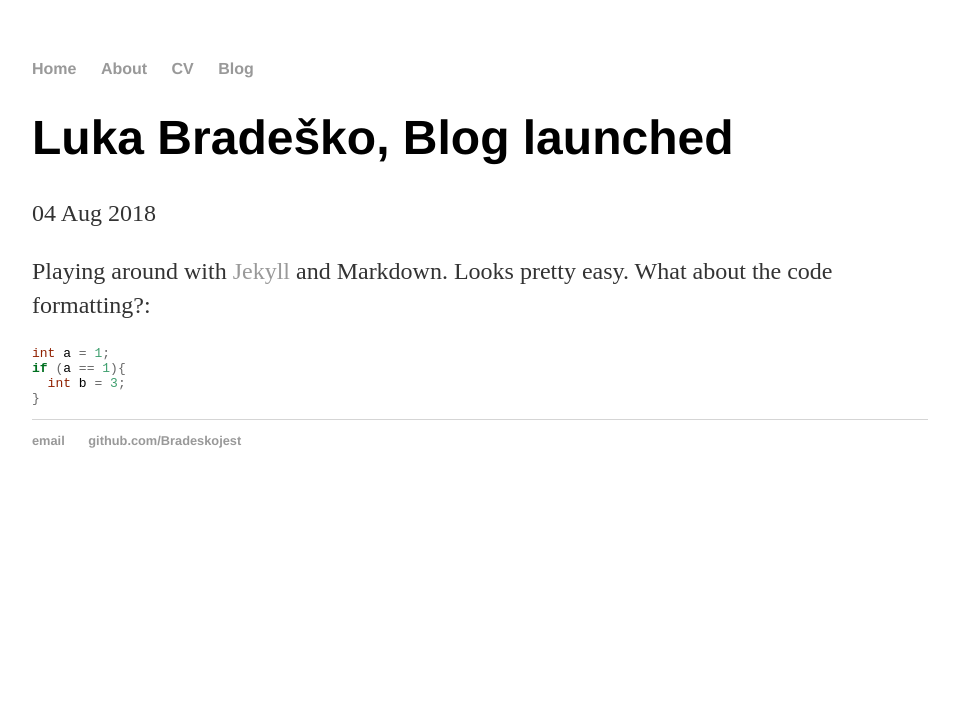
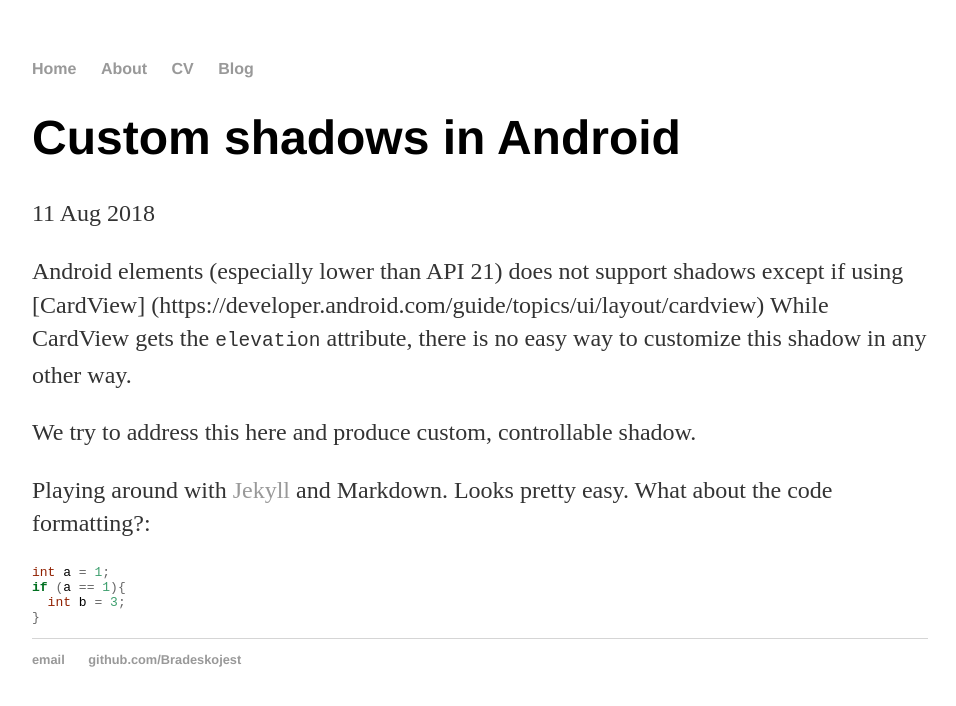
Before and after one commit to lbradesko/lbradesko.github.io, a Jekyll site: the page built from _posts/2018-08-04-lbradesko-blog-started.md, in a window 1280 px wide. Shown: the top 706 px of the page, without its empty margins (160-1116 px from the left). Built offline with Jekyll 4.4.1, drawn with Linux system fonts in a browser that asks for light colours.

Commit message:
Update 2018-08-04-lbradesko-blog-started.md

```diff
--- a/_posts/2018-08-04-lbradesko-blog-started.md
+++ b/_posts/2018-08-04-lbradesko-blog-started.md
@@ -1,8 +1,11 @@
 ---
 layout: post
-title: "Luka Bradeško, Blog launched"
-date: 2018-08-04
+title: "Custom shadows in Android"
+date: 2018-08-11
 ---
+Android elements (especially lower than API 21) does not support shadows except if using [CardView] (https://developer.android.com/guide/topics/ui/layout/cardview) While CardView gets the `elevation` attribute, there is no easy way to customize this shadow in any other way.
+
+We try to address this here and produce custom, controllable shadow.
 
 Playing around with [Jekyll](http://jekyllrb.com) and Markdown. Looks pretty easy.
 What about the code formatting?:
```
